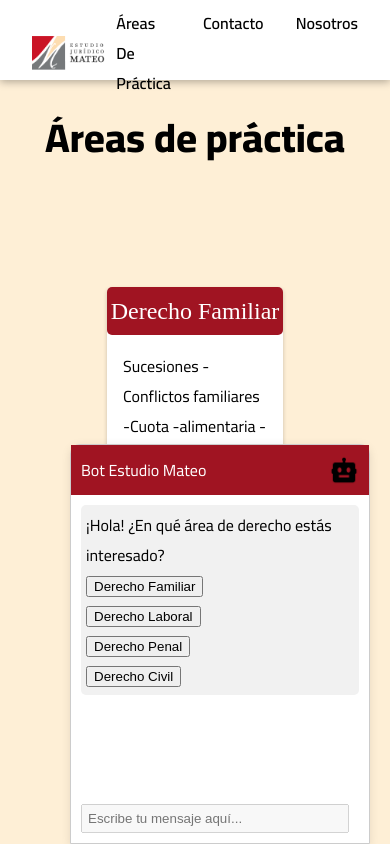
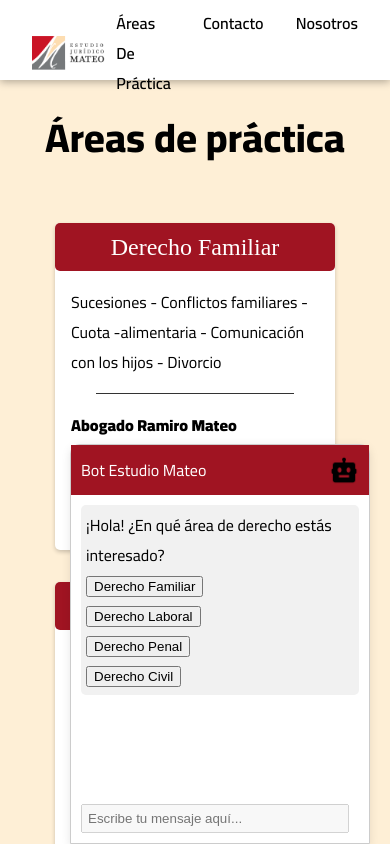
Before and after one commit to AgustinGiudice/estudioMateo, a React (Vite) app: page / in a window 390 px wide. Shown: the top 844 px of the page. Built offline with nearby package versions, Linux system fonts and the light colour scheme; a web font is replaced by a local one.

Commit message:
ñaksdjhfñasdfsdf

```diff
--- a/src/pages/home/Home.jsx
+++ b/src/pages/home/Home.jsx
@@ -78,9 +78,7 @@ function Home() {
               <iframe
                 title="Mapa Google"
                 src="https://www.google.com/maps/embed?pb=!1m14!1m8!1m3!1d13157.432866677329!2d-58.51838043016358!3d-34.46843590000002!3m2!1i1024!2i768!4f13.1!3m3!1m2!1s0x95bcb0304f527f4b%3A0x5ef62b1ac38b7593!2sEstudio%20Juridico%20Mateo!5e0!3m2!1ses!2sar!4v1708902231608!5m2!1ses!2sar"
-                width="700"
                 height="450"
-                style={{ border: 0 }}
                 allowFullScreen=""
                 loading="lazy"
                 referrerPolicy="no-referrer-when-downgrade"
--- a/src/pages/home/home.module.css
+++ b/src/pages/home/home.module.css
@@ -13,7 +13,6 @@
   gap: 2rem;
   justify-content: center;
   grid-template-columns: repeat(4, 1fr);
-  padding: 5em;
 }
 
 .tituloseccion {
@@ -32,6 +31,7 @@
 @media (max-width: 550px) {
   .containertarjetas {
     grid-template-columns: repeat(1, 1fr);
+    padding: 1em;
   }
 }
 
@@ -72,11 +72,13 @@
 }
 
 .mapa {
+  border-radius: 10px;
   border: 2px solid var(--rojo);
-  border-radius: 10px;
+  height: max-content;
 }
 .mapa iframe {
   border-radius: 10px;
+  border: 0px;
 }
 
 @media (max-width: 1250px) {
```
